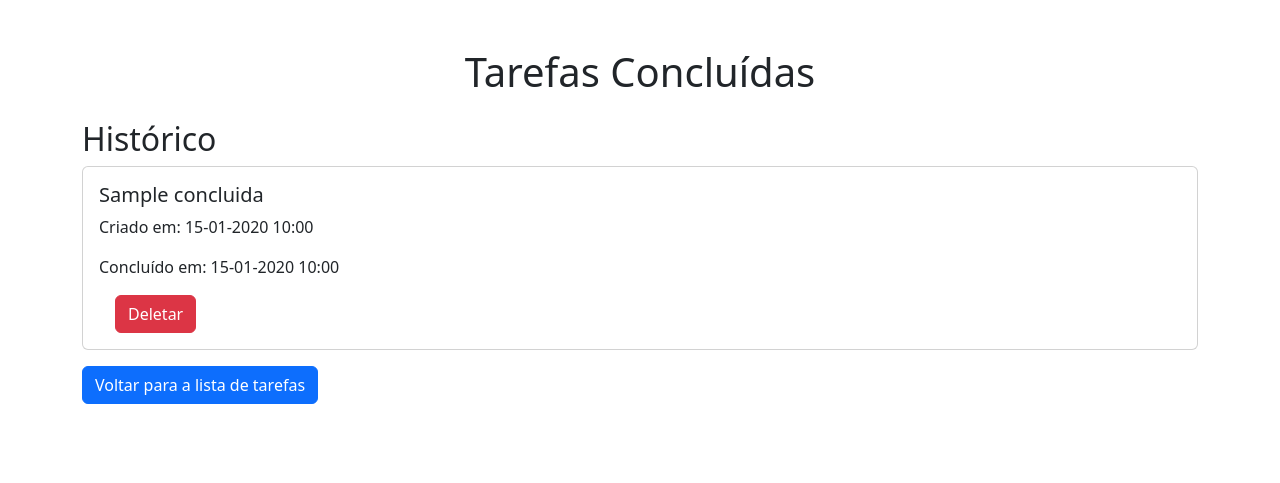
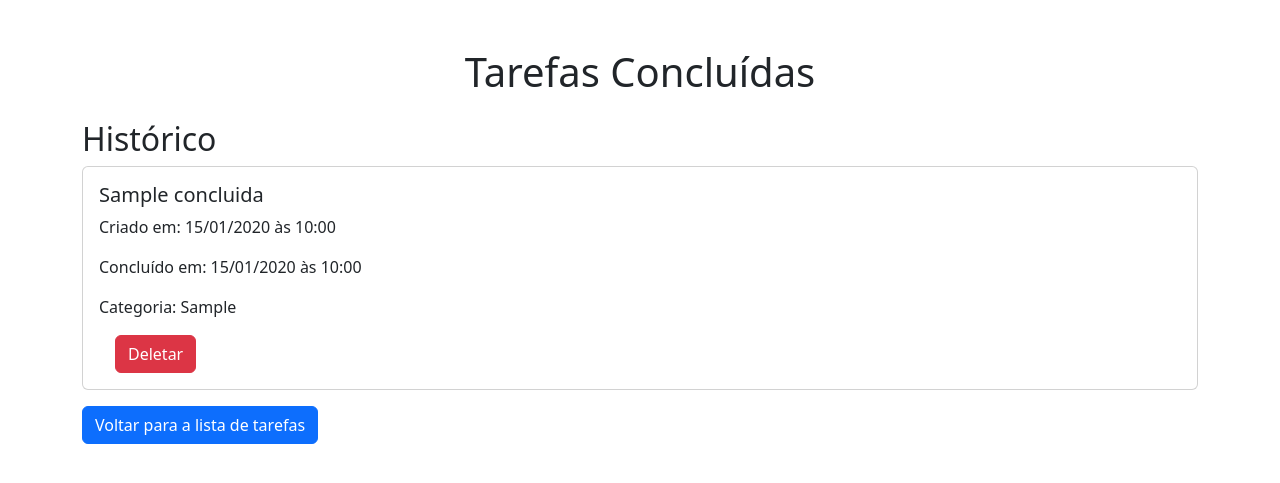
Before and after one commit to EstrellaRaphael/To-Do-List-Estrutura-de-Dados, a Flask app: page /tarefasConcluidas in a window 1280 px wide. Shown: the top 483 px of the page. Run offline with Flask 3, Linux system fonts and the light colour scheme; tables that the repository leaves empty hold one stand-in row (values such as "Sample post").

Commit message:
Código documentado e adicionado a exibição de categoria aos cards das tarefas

```diff
--- a/app.py
+++ b/app.py
@@ -22,9 +22,11 @@ class Fila:
     def __repr__(self):
         return f"[{self.primeiro}]"
 
+    # Verifica se a fila está vazia
     def is_empty(self):
         return self.primeiro is None
 
+    # Adiciona um novo elemento ao final da fila
     def enqueue(self, dado):
         novo_nodo = Nodo(dado)
         if self.is_empty():
@@ -34,6 +36,7 @@ class Fila:
             self.ultimo.proximo = novo_nodo
             self.ultimo = novo_nodo
 
+    # Remove o primeiro elemento da fila
     def dequeue(self):
         if self.is_empty():
             return None
@@ -43,6 +46,7 @@ class Fila:
             self.ultimo = None
         return dado
 
+    #    # Retorna todas as tarefas na fila como uma lista
     def get_all_tasks(self):
         tasks = []
         current = self.primeiro
@@ -52,29 +56,34 @@ class Fila:
         return tasks
 
 
-# Configuração da aplicação Flask
+# Configuração inicial da aplicação Flask
 app = Flask(__name__)
-app.secret_key = "supersecretkey"  # Necessário para mensagens de flash
-app.config["SQLALCHEMY_DATABASE_URI"] = "sqlite:///db.sqlite"
-app.config["SQLALCHEMY_TRACK_MODIFICATIONS"] = False
+app.secret_key = "supersecretkey"  # Chave secreta para mensagens de flash
+app.config["SQLALCHEMY_DATABASE_URI"] = "sqlite:///db.sqlite"  # Banco de dados SQLite
+app.config["SQLALCHEMY_TRACK_MODIFICATIONS"] = False  # Desativa avisos de modificação
 db = SQLAlchemy(app)
 
+
 # Modelos do banco de dados
+# Tarefas Pendentes: Tabela que armazena as tarefas que ainda não foram concluídas
 class TarefasPendentes(db.Model):
     id = db.Column(db.Integer, primary_key=True)
-    titulo = db.Column(db.String(100))
-    criadoEm = db.Column(db.DateTime, default=datetime.utcnow)
-    categoria = db.Column(db.String(50))
+    titulo = db.Column(db.String(100))  # Título da tarefa
+    criadoEm = db.Column(db.DateTime, default=datetime.utcnow)  # Data de criação
+    categoria = db.Column(db.String(50))  # Categoria da tarefa
 
 
+# Tarefas Concluídas: Tabela que armazena as tarefas já concluídas
 class TarefasConcluidas(db.Model):
     id = db.Column(db.Integer, primary_key=True)
-    titulo = db.Column(db.String(100))
-    criadoEm = db.Column(db.DateTime)
-    concluidoEm = db.Column(db.DateTime, default=datetime.utcnow)
+    titulo = db.Column(db.String(100))  # Título da tarefa
+    criadoEm = db.Column(db.DateTime)  # Data de criação
+    concluidoEm = db.Column(db.DateTime, default=datetime.utcnow)  # Data de conclusão
+    categoria = db.Column(db.String(50))  # Categoria da tarefa
 
 
-# Fila de tarefas pendentes
+
+# Instância da fila para armazenar as tarefas pendentes
 fila_tarefas = Fila()
 
 
@@ -84,7 +93,7 @@ def carregar_tarefas_pendentes():
     tarefas_pendentes = TarefasPendentes.query.order_by(TarefasPendentes.criadoEm).all()
     for tarefa in tarefas_pendentes:
         fila_tarefas.enqueue(
-            {"id": tarefa.id, "titulo": tarefa.titulo, "criadoEm": tarefa.criadoEm}
+            {"id": tarefa.id, "titulo": tarefa.titulo, "criadoEm": tarefa.criadoEm, "categoria": tarefa.categoria}
         )
 
 
@@ -100,35 +109,26 @@ def index():
 def adicionar():
     nome_tarefa = request.form.get("nomeTarefa")
     categoria = request.form.get("categoria")
-    nova_tarefa = TarefasPendentes(titulo=nome_tarefa, criadoEm=datetime.utcnow(), categoria=categoria)
+    nova_tarefa = TarefasPendentes(
+        titulo=nome_tarefa, criadoEm=datetime.utcnow(), categoria=categoria
+    )
     db.session.add(nova_tarefa)
     db.session.commit()
     carregar_tarefas_pendentes()  # Atualiza a fila
     return redirect(url_for("index"))
 
+
 # Rota de filtro para tarefas pendentes
-@app.route('/filtro/<categoria>', methods=['GET'])
+@app.route("/filtro/<categoria>", methods=["GET"])
 def filtro(categoria):
     if categoria == "Todas":
         listaTarefas = TarefasPendentes.query.all()  # Mostrar todas as tarefas
     else:
-        listaTarefas = TarefasPendentes.query.filter_by(categoria=categoria).all()  # Filtra pela categoria específica
+        listaTarefas = TarefasPendentes.query.filter_by(
+            categoria=categoria
+        ).all()  # Filtra pela categoria específica
 
-    return render_template('index.html', listaTarefas=listaTarefas)
-
-
-
-# Rota para filtrar tarefas pendentes por categoria
-@app.route("/filtro/<categoria>")
-def filtrar_por_categoria(categoria):
-    tarefas_filtradas = TarefasPendentes.query.filter_by(categoria=categoria).all()
-    fila_tarefas.primeiro = None  # Limpa a fila
-    for tarefa in tarefas_filtradas:
-        fila_tarefas.enqueue(
-            {"id": tarefa.id, "titulo": tarefa.titulo, "criadoEm": tarefa.criadoEm}
-        )
-    return render_template("index.html", listaTarefas=fila_tarefas.get_all_tasks())
-
+    return render_template("index.html", listaTarefas=listaTarefas)
 
 
 # Rota para concluir uma tarefa seguindo o conceito FIFO
@@ -139,7 +139,7 @@ def concluir(task_index):
         tarefa = fila_tarefas.dequeue()
         if tarefa:
             tarefa_concluida = TarefasConcluidas(
-                titulo=tarefa["titulo"], criadoEm=tarefa["criadoEm"]
+                titulo=tarefa["titulo"], criadoEm=tarefa["criadoEm"], categoria=tarefa["categoria"]
             )
             db.session.add(tarefa_concluida)
             tarefa_pendente = TarefasPendentes.query.filter_by(id=tarefa["id"]).first()
@@ -185,6 +185,6 @@ def tarefasConcluidas():
 # Inicialização da aplicação
 if __name__ == "__main__":
     with app.app_context():
-        db.create_all()
+        db.create_all()  # Cria as tabelas no banco de dados, caso não existam
         carregar_tarefas_pendentes()  # Carrega as tarefas na inicialização
     app.run(debug=True)
--- a/static/js/script.js
+++ b/static/js/script.js
@@ -1,41 +1,55 @@
-// aplicar tema salvo no localstorage quando carregar a pagina
+// Evento que é acionado quando o conteúdo da página foi carregado
 document.addEventListener("DOMContentLoaded", () => {
+    // Obtém o botão para alterar o tema
     const botaoAlterarTema = document.getElementById("botaoAlterarTema");
 
-    // verificar no localstorage
+    // Verifica se há um tema salvo no localStorage
     const temaSalvo = localStorage.getItem("theme");
     if (temaSalvo) {
+        // Aplica o tema salvo (escuro ou claro) ao body
         document.body.setAttribute("data-bs-theme", temaSalvo);
+        // Atualiza o texto do botão conforme o tema
         botaoAlterarTema.textContent = temaSalvo === "dark" ? "Modo Claro" : "Modo Escuro";
     } else if (window.matchMedia("(prefers-color-scheme: dark)").matches) {
+        // Se não houver tema salvo, aplica o tema escuro se o sistema preferir esse modo
         document.body.setAttribute("data-bs-theme", "dark");
         botaoAlterarTema.textContent = "Modo Claro";
     }
 
-    // alterar quando clicar
+    // Adiciona evento de clique para alterar o tema
     botaoAlterarTema.addEventListener("click", () => {
+        // Obtém o tema atual aplicado ao body
         const temaAtual = document.body.getAttribute("data-bs-theme");
+        // Define o novo tema com base no tema atual
         const novoTema = temaAtual === "light" ? "dark" : "light";
+        // Aplica o novo tema ao body
         document.body.setAttribute("data-bs-theme", novoTema);
+        // Atualiza o texto do botão conforme o novo tema
         botaoAlterarTema.textContent = novoTema === "dark" ? "Modo Claro" : "Modo Escuro";
 
-        // salvar preferencia
+        // Salva a preferência de tema no localStorage
         localStorage.setItem("theme", novoTema);
     });
 });
 
 
-
-// excluir tarefa
+// Excluir tarefa - Manipulação do Modal de confirmação de exclusão
 const deleteModal = document.getElementById('confirmDeleteModal');
 const deleteConfirmButton = document.getElementById('deleteConfirmButton');
 
+// Evento que é acionado quando o modal de confirmação de exclusão é exibido
 deleteModal.addEventListener('show.bs.modal', (event) => {
-    const button = event.relatedTarget; // Botão que acionou o modal
-    const tarefaId = button.getAttribute('data-id'); // Obtém o ID da tarefa
+    // Obtém o botão que acionou o modal
+    const button = event.relatedTarget;
+    // Obtém o ID da tarefa do atributo 'data-id' do botão
+    const tarefaId = button.getAttribute('data-id');
+
+    // Verifica se o botão pertence à exclusão de tarefa pendente ou concluída
     if (button.getAttribute('href').includes('pendente')) {
+        // Se for tarefa pendente, altera o 'href' do botão de confirmação para deletar a tarefa pendente
         deleteConfirmButton.setAttribute('href', `/deletar_pendente/${tarefaId}`);
     } else {
+        // Se for tarefa concluída, altera o 'href' do botão de confirmação para deletar a tarefa concluída
         deleteConfirmButton.setAttribute('href', `/deletar_concluida/${tarefaId}`);
     }
 });
--- a/templates/concluidas.html
+++ b/templates/concluidas.html
@@ -2,21 +2,26 @@
 <html lang="pt-br">
 
 <head>
-    <meta charset="UTF-8">
+    <meta charset="UTF-8"> <!-- Define o conjunto de caracteres para UTF-8 -->
     <meta name="viewport" content="width=device-width, initial-scale=1.0">
-    <title>Tarefas Concluídas</title>
+    <!-- Responsividade para diferentes dispositivos -->
+    <title>Tarefas Concluídas</title> <!-- Título da página -->
+
+    <!-- Link para o arquivo CSS do Bootstrap 5 para estilização -->
     <link href="https://cdn.jsdelivr.net/npm/bootstrap@5.3.3/dist/css/bootstrap.min.css" rel="stylesheet">
+    <!-- Link para o arquivo JS do Bootstrap 5 (necessário para componentes como modais) -->
     <script src="https://cdn.jsdelivr.net/npm/bootstrap@5.3.3/dist/js/bootstrap.bundle.min.js"></script>
 </head>
 
-<body data-bs-theme="light"> <!-- Definindo o tema claro inicialmente -->
+<body data-bs-theme="light"> <!-- Define o tema claro inicialmente -->
 
+    <!-- Container principal para a página -->
     <div class="container mt-5">
-        <h1 class="text-center mb-4">Tarefas Concluídas</h1>
+        <h1 class="text-center mb-4">Tarefas Concluídas</h1> <!-- Título principal da página -->
 
-        <h2>Histórico</h2>
+        <h2>Histórico</h2> <!-- Subtítulo para indicar que são tarefas concluídas -->
 
-        <!-- Exibição de mensagens de erro (flash) -->
+        <!-- Exibição de mensagens de erro ou flash -->
         {% with messages = get_flashed_messages() %}
         {% if messages %}
         <div class="alert alert-danger">
@@ -29,15 +34,18 @@
         {% endif %}
         {% endwith %}
 
+        <!-- Exibição das tarefas concluídas -->
         {% if tarefasConcluidas %}
         {% for tarefa in tarefasConcluidas %}
         <div class="card mb-3">
             <div class="card-body">
+                <!-- Título da tarefa e datas de criação e conclusão -->
                 <h5 class="card-title">{{ tarefa.titulo }}</h5>
-                <p class="card-text">Criado em: {{ tarefa.criadoEm.strftime('%d-%m-%Y %H:%M') }}</p>
-                <p class="card-text">Concluído em: {{ tarefa.concluidoEm.strftime('%d-%m-%Y %H:%M') }}</p>
+                <p class="card-text">Criado em: {{ tarefa['criadoEm'].strftime('%d/%m/%Y às %H:%M') }}</p>
+                <p class="card-text">Concluído em: {{ tarefa.concluidoEm.strftime('%d/%m/%Y às %H:%M') }}</p>
+                <p class="card-text">Categoria: {{ tarefa.categoria }}</p>
 
-                <!--confirmar exclusão -->
+                <!-- Modal de confirmação de exclusão de tarefa -->
                 <div class="modal fade" id="confirmDeleteModal" tabindex="-1" aria-labelledby="confirmDeleteModalLabel"
                     aria-hidden="true">
                     <div class="modal-dialog">
@@ -53,6 +61,7 @@
                             <div class="modal-footer">
                                 <button type="button" class="btn btn-secondary"
                                     data-bs-dismiss="modal">Cancelar</button>
+                                <!-- Botão para confirmar a exclusão da tarefa -->
                                 <a href="/deletar_concluida/{{ tarefa['id'] }}" id="deleteConfirmButton"
                                     class="btn btn-danger">Deletar</a>
                             </div>
@@ -60,7 +69,7 @@
                     </div>
                 </div>
 
-                <!-- Botão para excluir tarefa concluída, com base no ID -->
+                <!-- Botão para abrir o modal de confirmação de exclusão -->
                 <a class="btn btn-danger ms-3" data-bs-toggle="modal" data-bs-target="#confirmDeleteModal"
                     data-id="{{ tarefa['id'] }}" href="/deletar_concluida/{{ tarefa['id'] }}">Deletar</a>
             </div>
@@ -72,9 +81,11 @@
         </div>
         {% endif %}
 
+        <!-- Link para voltar à lista de tarefas pendentes -->
         <a href="/" class="btn btn-primary">Voltar para a lista de tarefas</a>
     </div>
 
+    <!-- Script JavaScript que trata a lógica da página -->
     <script src="../static/js/script.js"></script>
 
 </body>
```
Also changed, not shown: templates/index.html (+20 -9 lines).
